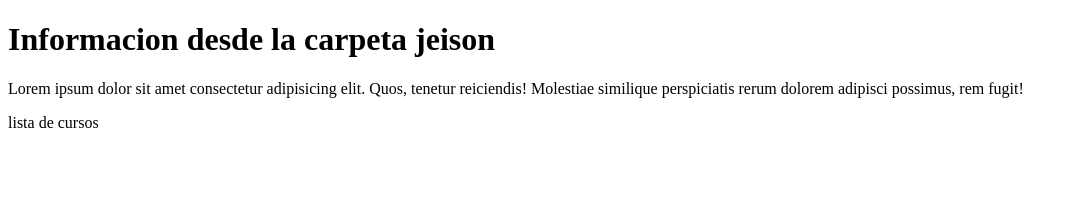
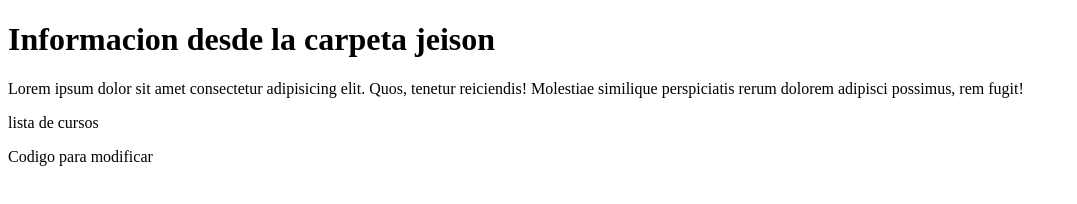
Before and after one commit to jeisonwverar/prueba-git-alura, a plain HTML site: page jeison/index.html in a window 1280 px wide. Shown: the whole page, without its empty margins (0-1077 px from the left). Drawn offline with Linux system fonts and the light colour scheme.

Commit message:
un comiteada mal

```diff
--- a/jeison/index.html
+++ b/jeison/index.html
@@ -15,6 +15,6 @@
         Lorem ipsum dolor sit amet consectetur adipisicing elit. Quos, tenetur reiciendis! Molestiae similique perspiciatis rerum dolorem adipisci possimus, rem fugit!
     </p>
     <p>lista de cursos</p>
-
+    <p>Codigo para modificar</p>
 </body>
 </html>
```
